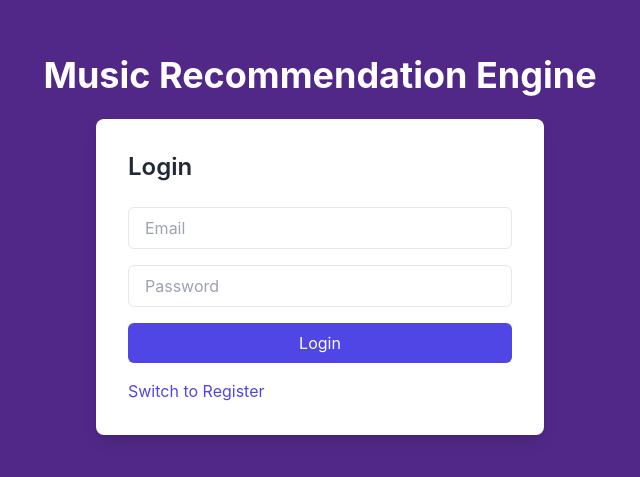
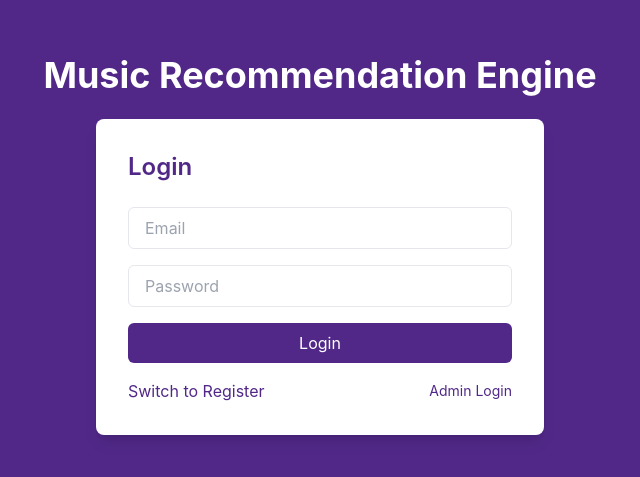
Before and after one commit to xavdx/music-recommendation, a React (Create React App) app in the folder frontend/: page /auth in a window 1280 px wide. Shown: the part 155-632 px from the top of the page, without its empty margins (320-960 px from the left). Built offline with nearby package versions, Linux system fonts and the light colour scheme.

Commit message:
Adding admin page

```diff
--- a/frontend/src/components/Auth.js
+++ b/frontend/src/components/Auth.js
@@ -6,6 +6,7 @@ const Auth = ({ setToken }) => {
     const [email, setEmail] = useState('');
     const [password, setPassword] = useState('');
     const [isLogin, setIsLogin] = useState(true);
+    const [isAdminLogin, setIsAdminLogin] = useState(false); // New state for admin login
     const [error, setError] = useState('');
     const navigate = useNavigate();
     const handleSubmit = async (e) => {
@@ -21,7 +22,7 @@ const Auth = ({ setToken }) => {
                 setToken(res.data.token);
                 localStorage.setItem('token', res.data.token);
                 localStorage.setItem('is_admin', res.data.is_admin);
-                navigate(res.data.is_admin ? '/admin' : '/recommendations');
+                navigate(res.data.is_admin && isAdminLogin ? '/admin' : '/recommendations');
             } else {
                 alert('Registered! Please log in.');
                 setIsLogin(true);
@@ -30,11 +31,10 @@ const Auth = ({ setToken }) => {
             setError(error.response?.data?.error || 'Error occurred');
         }
     };
-
     return (
-        <div className="w-full max-w-md bg-white p-8 rounded-lg shadow-lg transform transition-all duration-500 hover:scale-105">
-            <h2 className="text-2xl font-semibold text-gray-800 mb-6">
-                {isLogin ? 'Login' : 'Register'}
+        <div className="w-full max-w-md bg-card p-8 rounded-lg shadow-lg transform transition-all duration-500 hover:scale-105">
+            <h2 className="text-2xl font-semibold text-primary mb-6">
+                {isLogin ? (isAdminLogin ? 'Admin Login' : 'Login') : 'Register'}
             </h2>
             {error && <p className="text-danger mb-4">{error}</p>}
             <form onSubmit={handleSubmit} className="space-y-4">
@@ -43,28 +43,38 @@ const Auth = ({ setToken }) => {
                     value={email}
                     onChange={(e) => setEmail(e.target.value)}
                     placeholder="Email"
-                    className="w-full px-4 py-2 border rounded-md focus:outline-none focus:ring-2 focus:ring-indigo-500"
+                    className="w-full px-4 py-2 border rounded-md focus:outline-none focus:ring-2 focus:ring-primary"
                 />
                 <input
                     type="password"
                     value={password}
                     onChange={(e) => setPassword(e.target.value)}
                     placeholder="Password"
-                    className="w-full px-4 py-2 border rounded-md focus:outline-none focus:ring-2 focus:ring-indigo-500"
+                    className="w-full px-4 py-2 border rounded-md focus:outline-none focus:ring-2 focus:ring-primary"
                 />
                 <button
                     type="submit"
-                    className="w-full px-4 py-2 bg-indigo-600 text-white rounded-md hover:bg-indigo-700 transition duration-300"
+                    className="w-full px-4 py-2 bg-primary text-white rounded-md hover:bg-indigo-700 transition duration-300"
                 >
-                    {isLogin ? 'Login' : 'Register'}
+                    {isLogin ? (isAdminLogin ? 'Admin Login' : 'Login') : 'Register'}
                 </button>
             </form>
-            <button
-                onClick={() => setIsLogin(!isLogin)}
-                className="mt-4 text-indigo-600 hover:underline"
-            >
-                Switch to {isLogin ? 'Register' : 'Login'}
-            </button>
+            <div className="mt-4 flex justify-between">
+                <button
+                    onClick={() => { setIsLogin(!isLogin); setIsAdminLogin(false); }}
+                    className="text-primary hover:underline"
+                >
+                    Switch to {isLogin ? 'Register' : 'Login'}
+                </button>
+                {isLogin && (
+                    <button
+                        onClick={() => setIsAdminLogin(!isAdminLogin)}
+                        className="text-primary hover:underline text-sm"
+                    >
+                        {isAdminLogin ? 'User Login' : 'Admin Login'}
+                    </button>
+                )}
+            </div>
         </div>
     );
 };
```
